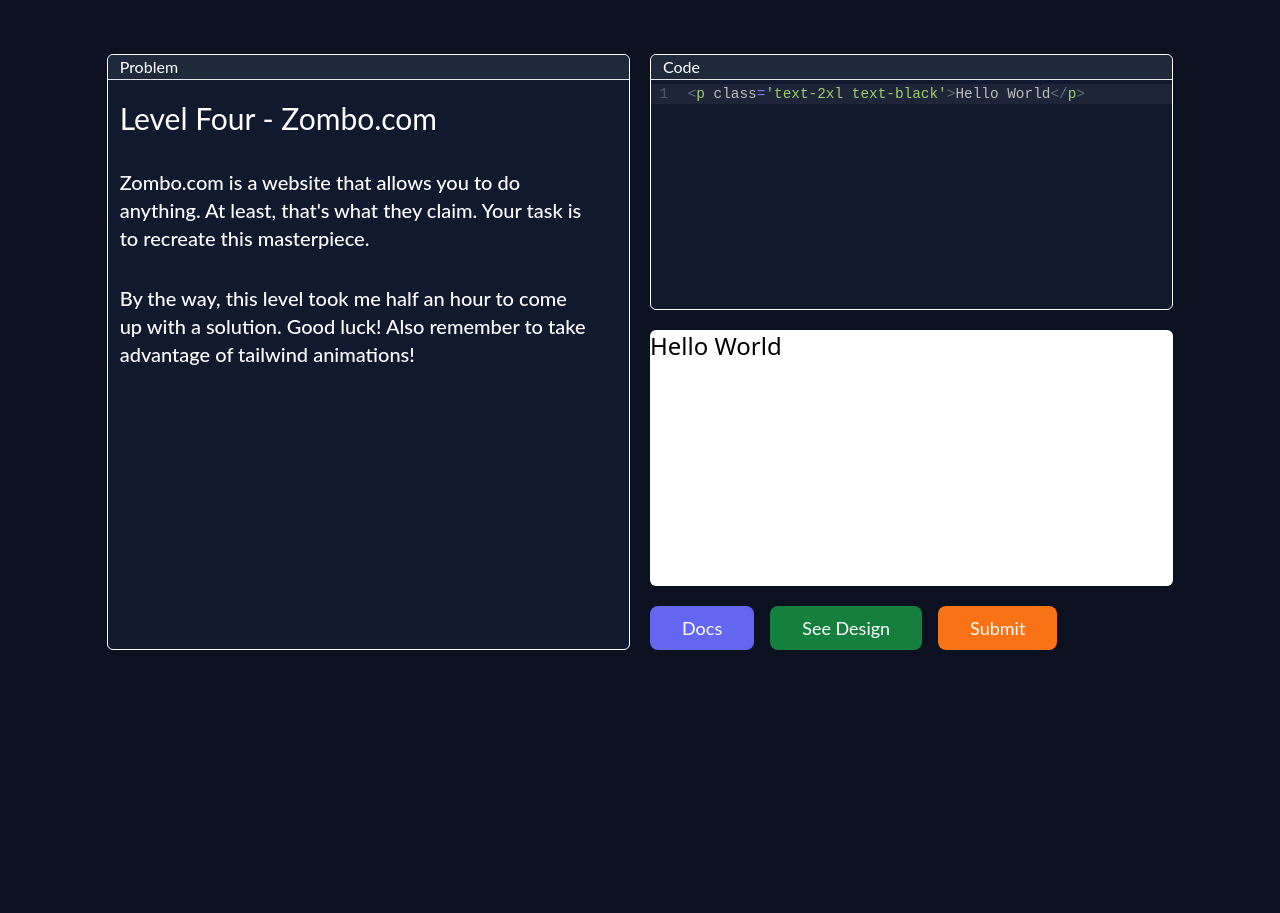
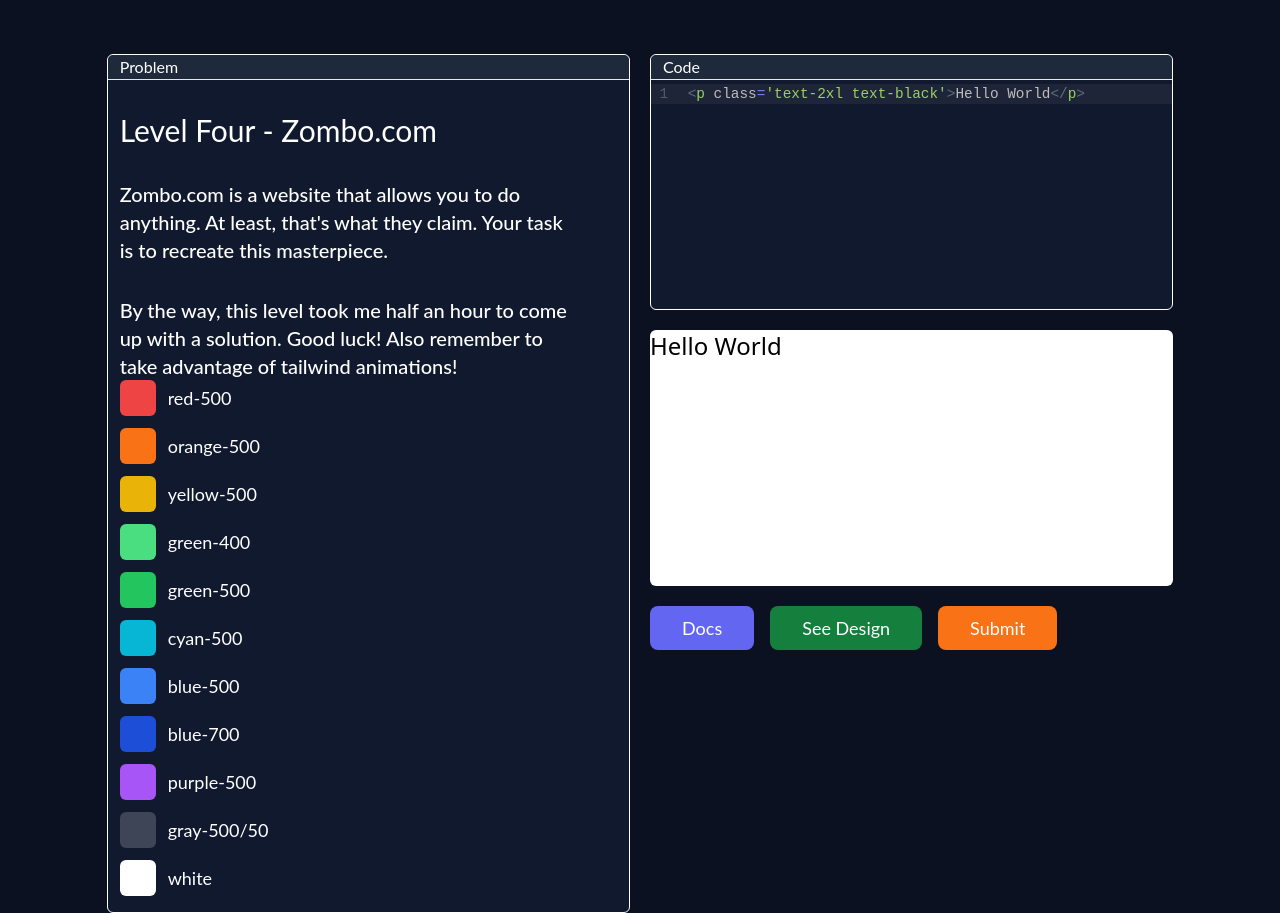
Before and after one commit to Larry-Larriee/next-llama, a Next.js app in the folder my-app/: page /levels/level-4 in a window 1280 px wide. Shown: the part 102-1015 px from the top of the page. Before the commit the page ends 800 px from the top, so only its background shows below. Built offline with nearby package versions, Linux system fonts and the light colour scheme; no server answers.

Commit message:
color reference part one
created color reference component to display the colors used for levels 1 to 4

```diff
--- a/my-app/src/app/globals.css
+++ b/my-app/src/app/globals.css
@@ -135,17 +135,17 @@ p {
 
 @keyframes floating {
   from {
-    transform: translateX(-0.4rem);
+    transform: translateX(0.2rem);
   }
   to {
-    transform: translateX(0.4rem);
+    transform: translateX(-0.2rem);
   }
 }
 
 /* alternate property allows the animation to move back and forth (starting at -0.15rem and moves to 0.15rem, starting at 0.15rem and moves to -0.15rem) */
 /* in short, it starts at "to" and then moves to "from" after the initial animation for infinite */
 .floating {
-  animation: floating 3.5s ease-in-out infinite alternate;
+  animation: floating 3s ease-in-out infinite alternate;
 }
 
 @layer utilities {
--- a/my-app/src/app/levels/final-challenge/page.jsx
+++ b/my-app/src/app/levels/final-challenge/page.jsx
@@ -40,6 +40,11 @@ export default function Page() {
     setUserSolution(code);
   };
 
+  let colorReference = [
+    { color: "bg-red-500", rgb: "rgb(239 68 68)" },
+    { color: "bg-white", rgb: "rgb(255 255 255)" },
+  ];
+
   return (
     <>
       <div className="flex w-full flex-col items-center gap-12">
--- a/my-app/src/app/levels/level-1/page.jsx
+++ b/my-app/src/app/levels/level-1/page.jsx
@@ -9,6 +9,7 @@ import SubmitModal from "../../../components/helper/SubmitModal.jsx";
 
 import UseStopWatch from "../../../components/hooks/UseStopWatch";
 import UseAnimation from "../../../components/hooks/UseAnimation";
+import { color } from "@uiw/react-codemirror";
 
 export default function Page() {
   let levelSolution = "<p class='text-red-500 text-2xl'>Hello World</p>";
@@ -41,6 +42,11 @@ export default function Page() {
     setUserSolution(code);
   };
 
+  let colorReference = [
+    { color: "red-500", rgb: "rgb(239 68 68)" },
+    { color: "white", rgb: "rgb(255 255 255)" },
+  ];
+
   return (
     <>
       <div className="flex w-full flex-col items-center gap-12">
@@ -67,6 +73,7 @@ export default function Page() {
             levelTitle="The Tryouts"
             levelDescriptionOne="Welcome to tailwind practice! You're taking the fast lane to mastering the tailwind language and having the ability to code like magic."
             levelDescriptionTwo="For your first task, you need to get used to your power. Use tailwind to make a “Hello World,” and make it red-500 while you're at it. For a visual demonstration, click on See Design."
+            colorReference={colorReference}
           />
 
           {/* We add states and changeStates in page.jsx because docs and submit need to effect the entire page, not just the area where the editor is (editor contains the buttons) */}
--- a/my-app/src/app/levels/level-2/page.jsx
+++ b/my-app/src/app/levels/level-2/page.jsx
@@ -12,7 +12,7 @@ import UseAnimation from "../../../components/hooks/UseAnimation";
 
 export default function Page() {
   let levelSolution =
-    "<div class='w-screen h-screen bg-red-500 flex justify-center items-center'><p class='text-3xl text-white'>Paint the Town Red</p></div>";
+    "<div class='w-screen h-screen bg-blue-500 flex justify-center items-center'><p class='text-3xl text-white'>Paint the Town Blue</p></div>";
 
   const [docsOpen, setDocsOpen] = useState(false);
   const [closing, setClosing] = useState("");
@@ -41,6 +41,11 @@ export default function Page() {
     setUserSolution(code);
   };
 
+  let colorReference = [
+    { color: "blue-500", rgb: "rgb(59 130 246)" },
+    { color: "white", rgb: "rgb(255 255 255)" },
+  ];
+
   return (
     <>
       <div className="flex w-full flex-col items-center gap-12">
@@ -61,9 +66,10 @@ export default function Page() {
         <section className="flex w-10/12 justify-center gap-5 sm:flex-col xl:flex-row">
           <LevelHero
             levelNumber={"Two"}
-            levelTitle="Paint the Town Red"
-            levelDescriptionOne="Paint the town red by filling the background with the color red-500."
-            levelDescriptionTwo="In addition, write the words 'Paint the Town Red' in the center (white text and a size of 3xl)."
+            levelTitle="Paint the Town Blue"
+            levelDescriptionOne="Paint the town blue by filling the background with the color blue-500."
+            levelDescriptionTwo="In addition, the words 'Paint the Town Blue' in the center (white text and a size of 3xl)."
+            colorReference={colorReference}
           />
 
           <Editor
--- a/my-app/src/app/levels/level-3/page.jsx
+++ b/my-app/src/app/levels/level-3/page.jsx
@@ -12,7 +12,7 @@ import UseAnimation from "../../../components/hooks/UseAnimation";
 
 export default function Page() {
   let levelSolution =
-    "<div class='flex justify-center items-center bg-black w-screen h-screen'><div class='bg-gray-900 flex justify-between items-center rounded-full w-96 h-32'><section class='ml-4 h-20 w-20 bg-white rounded-full'></section><article><p class='text-white text-lg'>Elon Musk (Parody)</p><p class='text-white text-lg'>@elonmusk</p></article><section class='h-20 w-20 flex gap-1 justify-center items-center'><div class='w-2 h-2 rounded-full bg-white'></div><div class='w-2 h-2 rounded-full bg-white'></div><div class='w-2 h-2 rounded-full bg-white'></div></section></div></div>";
+    "<div class='flex justify-center items-center bg-black w-screen h-screen'><div class='bg-gray-800 flex justify-between items-center rounded-full w-96 h-32'><section class='ml-4 h-20 w-20 bg-white rounded-full'></section><article><p class='text-white text-lg'>Elon Musk (Parody)</p><p class='text-white text-lg'>@elonmusk</p></article><section class='h-20 w-20 flex gap-1 justify-center items-center'><div class='w-2 h-2 rounded-full bg-white'></div><div class='w-2 h-2 rounded-full bg-white'></div><div class='w-2 h-2 rounded-full bg-white'></div></section></div></div>";
   ("<div class='w-screen h-screen bg-red-500 flex justify-center items-center'><p class='text-3xl text-white'>Paint the Town Red</p></div>");
   const [docsOpen, setDocsOpen] = useState(false);
   const [closing, setClosing] = useState("");
@@ -41,6 +41,12 @@ export default function Page() {
     setUserSolution(code);
   };
 
+  let colorReference = [
+    { color: "white", rgb: "rgb(255 255 255)" },
+    { color: "black", rgb: "rgb(0 0 0)" },
+    { color: "gray-800", rgb: "rgb(31 41 55)" },
+  ];
+
   return (
     <>
       <div className="flex w-full flex-col items-center gap-12">
@@ -64,6 +70,7 @@ export default function Page() {
             levelTitle="Twitter Profile"
             levelDescriptionOne="Tailwind has a lot of real applications. You've made the right choice by choosing to learn this library."
             levelDescriptionTwo="Create a twitter profile using tailwind. Not the whole thing; just that one cool part in the navigation menu (see design). Also WARNING: this level is the hardest one yet!!"
+            colorReference={colorReference}
           />
 
           <Editor
--- a/my-app/src/app/levels/level-4/page.jsx
+++ b/my-app/src/app/levels/level-4/page.jsx
@@ -43,6 +43,20 @@ export default function Page() {
     setUserSolution(code);
   };
 
+  let colorReference = [
+    { color: "red-500", rgb: "rgb(239 68 68)" },
+    { color: "orange-500", rgb: "rgb(249 115 22)" },
+    { color: "yellow-500", rgb: "rgb(234 179 8)" },
+    { color: "green-400", rgb: "rgb(74 222 128)" },
+    { color: "green-500", rgb: "rgb(34 197 94)" },
+    { color: "cyan-500", rgb: "rgb(6 182 212)" },
+    { color: "blue-500", rgb: "rgb(59 130 246)" },
+    { color: "blue-700", rgb: "rgb(29 78 216)" },
+    { color: "purple-500", rgb: "rgb(168 85 247)" },
+    { color: "gray-500/50", rgb: "rgb(107 114 128 / 0.5)" },
+    { color: "white", rgb: "rgb(255 255 255)" },
+  ];
+
   return (
     <>
       <div className="flex w-full flex-col items-center gap-12">
@@ -66,6 +80,7 @@ export default function Page() {
             levelTitle="Zombo.com"
             levelDescriptionOne="Zombo.com is a website that allows you to do anything. At least, that's what they claim. Your task is to recreate this masterpiece."
             levelDescriptionTwo="By the way, this level took me half an hour to come up with a solution. Good luck! Also remember to take advantage of tailwind animations!"
+            colorReference={colorReference}
           />
 
           <Editor
--- a/my-app/src/app/levels/level-5/page.jsx
+++ b/my-app/src/app/levels/level-5/page.jsx
@@ -40,6 +40,11 @@ export default function Page() {
     setUserSolution(code);
   };
 
+  let colorReference = [
+    { color: "bg-red-500", rgb: "rgb(239 68 68)" },
+    { color: "bg-white", rgb: "rgb(255 255 255)" },
+  ];
+
   return (
     <>
       <div className="flex w-full flex-col items-center gap-12">
@@ -63,6 +68,7 @@ export default function Page() {
             levelTitle="Chinese Menu"
             levelDescriptionOne="Now I'm not Chinese, but their menu is pretty tasty. I want you to make me hungry and recreate a Chinese menu for me."
             levelDescriptionTwo="Remember that all the levels are possible! You can do it! Don't forget to check the docs for help."
+            colorReference={colorReference}
           />
 
           <Editor
--- a/my-app/src/app/levels/level-select/page.jsx
+++ b/my-app/src/app/levels/level-select/page.jsx
@@ -45,7 +45,7 @@ export default function Page() {
               </section>
 
               <p className="hidden text-center text-2xl text-white lg:block lg:text-xl">
-                Paint the Town Red
+                Paint the Town Blue
               </p>
             </div>
 
--- /dev/null
+++ b/my-app/src/components/helper/ColorReference.jsx
@@ -0,0 +1,22 @@
+"use client";
+
+import React, { useRef, useEffect } from "react";
+
+export default function ColorReference({ color, rgb }) {
+  const colorRef = useRef();
+
+  useEffect(() => {
+    if (colorRef.current) {
+      colorRef.current.style.backgroundColor = rgb;
+    }
+  }, [colorRef, rgb]);
+
+  return (
+    <>
+      <div className="flex items-center gap-3">
+        <section ref={colorRef} className="h-9 w-9 rounded-md bg-white" />
+        <p className="text-lg text-white">{color}</p>
+      </div>
+    </>
+  );
+}
--- a/my-app/src/components/helper/LevelHero.jsx
+++ b/my-app/src/components/helper/LevelHero.jsx
@@ -1,10 +1,13 @@
 import React from "react";
+import ColorReference from "./ColorReference.jsx";
+import { color } from "@uiw/react-codemirror";
 
 export default function LevelHero({
   levelNumber,
   levelTitle,
   levelDescriptionOne = "",
   levelDescriptionTwo,
+  colorReference,
 }) {
   return (
     <div className="primary-color-5 flex flex-col rounded-md border border-white sm:w-full xl:w-1/2">
@@ -12,16 +15,31 @@ export default function LevelHero({
         Problem
       </p>
 
-      <section className="flex flex-col gap-8 pl-3 sm:pb-5">
+      <section className="flex h-full flex-col sm:pb-5 xl:p-3 xl:pb-4">
+        <div className="flex flex-col gap-8">
           <p className="text-white sm:text-2xl xl:text-3xl">
             Level {levelNumber} - {levelTitle}
           </p>
-        <p className="w-11/12 font-medium leading-loose text-white sm:text-base xl:text-xl">
+          <p className="w-11/12 font-medium text-white sm:text-base xl:text-xl 2xl:leading-relaxed">
             {levelDescriptionOne}
           </p>
-        <p className="w-11/12 font-medium leading-loose text-white sm:text-base xl:text-xl">
+          <p className="w-11/12 font-medium text-white sm:text-base xl:text-xl 2xl:leading-relaxed">
             {levelDescriptionTwo}
           </p>
+        </div>
+
+        <div className="flex h-full w-full flex-col justify-end gap-3">
+          {colorReference &&
+            colorReference.map((colorRef, index) => {
+              return (
+                <ColorReference
+                  key={colorRef + index}
+                  color={colorRef.color}
+                  rgb={colorRef.rgb}
+                />
+              );
+            })}
+        </div>
       </section>
     </div>
   );
```
Lines whose indentation alone changed are shown as unchanged.
